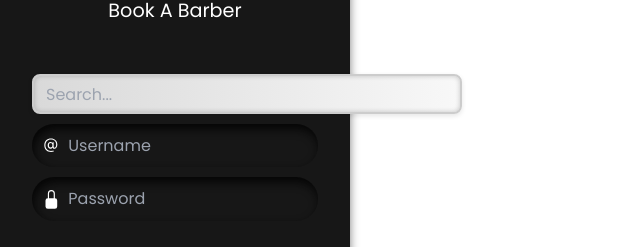
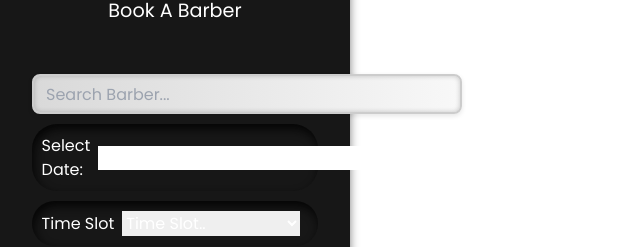
Before and after one commit to Dushyantbha012/barber, a React (Vite) app in the folder frontend-barber/: page /book-barber in a window 1280 px wide. Shown: the part 553-800 px from the top of the page, without its empty margins (0-640 px from the left). Built offline with nearby package versions, Linux system fonts and the light colour scheme.

Commit message:
Optimized Everything

```diff
--- a/frontend-barber/package.json
+++ b/frontend-barber/package.json
@@ -13,6 +13,7 @@
     "axios": "^1.6.8",
     "mdb-react-ui-kit": "^7.2.0",
     "react": "^18.2.0",
+    "react-datepicker": "^6.6.0",
     "react-dom": "^18.2.0",
     "react-router-dom": "^6.22.3",
     "recoil": "^0.7.7",
@@ -21,6 +22,7 @@
   },
   "devDependencies": {
     "@types/react": "^18.2.66",
+    "@types/react-datepicker": "^6.2.0",
     "@types/react-dom": "^18.2.22",
     "@typescript-eslint/eslint-plugin": "^7.2.0",
     "@typescript-eslint/parser": "^7.2.0",
--- a/frontend-barber/src/Components/Bookbarber.css
+++ b/frontend-barber/src/Components/Bookbarber.css
@@ -8,8 +8,7 @@
     background-color: #0a0a2a; /* Slightly lighter dark blue background */
 }
 
-.form {
-    width: 500px; /* Adjust the width of the card as needed */
+.form { /* Adjust the width of the card as needed */
     display: flex;
     flex-direction: column;
     gap: 10px;
--- a/frontend-barber/src/Components/Bookbarber.tsx
+++ b/frontend-barber/src/Components/Bookbarber.tsx
@@ -1,12 +1,61 @@
-import './Bookbarber.css'
-export default function Bookbarber()
-{
-    return (
-        <div className="flex justify-center items-center h-screen relative ">
-      <form className="form pb-10" >
+import React, { useState } from 'react';
+import DatePicker from 'react-datepicker';
+import 'react-datepicker/dist/react-datepicker.css';
+import './Bookbarber.css';
+
+export default function Bookbarber() {
+  const [selectedDate, setSelectedDate] = useState<Date | null>(null);
+
+  const handleDateChange = (date: Date | null) => {
+    setSelectedDate(date);
+  };
+
+  const [selectedTimeSlot, setSelectedTimeSlot] = useState<string | undefined>('');
+
+  const timeSlots = [
+    { startTime: '09:00 AM', endTime: '10:00 AM' },
+    { startTime: '10:00 AM', endTime: '11:00 AM' },
+    // Add more time slots as needed
+  ];
+
+  const handleTimeSlotChange = (timeSlot: string) => {
+    setSelectedTimeSlot(timeSlot);
+  };
+
+  return (
+    <div className="flex justify-center items-center h-screen relative ">
+      <form className="form pb-10 w-100">
         <p id="heading">Book A Barber</p>
-        <input type="text" className="search-input mb-5" placeholder="Search..." />
+        <input type="text" className="search-input w-auto" placeholder="Search Barber..." />
 
+        <div className="field w-9 mb-5 ">
+          <label htmlFor="basicDatePicker" className='pr-4 '>Select Date:</label>
+         <DatePicker
+            className='text-black w-[150px] pl-4 bg-gradient-to-r from-gray-300 to-gray-200 rounded'
+            selected={selectedDate}
+            onChange={handleDateChange}
+            dateFormat="dd/MM/yyyy"
+            minDate={new Date()}
+          />
+        </div>
+        <div>
+        <div>
+      <div className="field w-9 mb-5">
+        <label htmlFor="timeSlotPicker" className='pr-4'>Time Slot</label>
+        <select
+          id="timeSlotPicker"
+          className='text-black w-[150px] pl-4 bg-gradient-to-r from-gray-300 to-gray-200 rounded'
+          value={selectedTimeSlot}
+          onChange={(e) => handleTimeSlotChange(e.target.value)}
+        >
+          <option value="">Time Slot..</option>
+          {timeSlots.map((slot, index) => (
+            <option key={index} value={slot.startTime}>{`${slot.startTime} - ${slot.endTime}`}</option>
+          ))}
+        </select>
+      </div>
+    </div>
+    </div>
         <div className="field mb-3">
           <svg
             className="input-icon"
@@ -20,37 +69,19 @@ export default function Bookbarber()
           </svg>
           <input
             autoComplete="off"
-            placeholder="Username"
+            placeholder="Your Username"
             className="input-field"
             type="text"
           />
         </div>
-        <div className="field">
-          <svg
-            className="input-icon"
-            xmlns="http://www.w3.org/2000/svg"
-            width="16"
-            height="16"
-            fill="currentColor"
-            viewBox="0 0 16 16"
-          >
-            <path d="M8 1a2 2 0 0 1 2 2v4H6V3a2 2 0 0 1 2-2zm3 6V3a3 3 0 0 0-6 0v4a2 2 0 0 0-2 2v5a2 2 0 0 0 2 2h6a2 2 0 0 0 2-2V9a2 2 0 0 0-2-2z"></path>
-          </svg>
-          <input
-            placeholder="Password"
-            className="input-field"
-            type="password"
-          />
-        </div>
+
         <div className="btn">
-          <button className="button1 mr-5" type="submit">
-            &nbsp;&nbsp;&nbsp;&nbsp;&nbsp;&nbsp;Login&nbsp;&nbsp;&nbsp;&nbsp;&nbsp;&nbsp;
-          </button>
+
           <button className="button2">
-            Sign Up
+            Confirm Booking
           </button>
         </div>
       </form>
     </div>
-    )
+  );
 }
--- a/frontend-barber/src/Components/Header.tsx
+++ b/frontend-barber/src/Components/Header.tsx
@@ -14,6 +14,7 @@ function headerList() {
           onClick={() => {
             navigate("/login");
           }}
+          className="p-4"
         >
           Login
         </li>
@@ -21,6 +22,7 @@ function headerList() {
           onClick={() => {
             navigate("/signup");
           }}
+          className="p-4"
         >
           Sign Up
         </li>
@@ -33,6 +35,7 @@ function headerList() {
           onClick={() => {
             navigate("/UserProfile");
           }}
+          className="p-4"
         >
           Profile
         </li>
@@ -40,6 +43,7 @@ function headerList() {
           onClick={() => {
             navigate("/book");
           }}
+          className="p-4"
         >
           Book
         </li>
@@ -47,6 +51,7 @@ function headerList() {
           onClick={() => {
             navigate("/bookings");
           }}
+          className="p-4"
         >
           Bookings
         </li>
@@ -54,6 +59,7 @@ function headerList() {
           onClick={() => {
             navigate("/logout");
           }}
+          className="p-4"
         >
           LogOut
         </li>
@@ -66,6 +72,7 @@ function headerList() {
           onClick={() => {
             navigate("/BarberProfile");
           }}
+          className="p-4"
         >
           Profile
         </li>
@@ -73,6 +80,7 @@ function headerList() {
           onClick={() => {
             navigate("/bookings");
           }}
+          className="p-4"
         >
           Bookings
         </li>
@@ -80,6 +88,7 @@ function headerList() {
           onClick={() => {
             navigate("/logout");
           }}
+          className="p-4"
         >
           LogOut
         </li>
@@ -92,6 +101,7 @@ function headerList() {
           onClick={() => {
             navigate("/OwnerProfile");
           }}
+          className="p-4"
         >
           Profile
         </li>
@@ -99,6 +109,7 @@ function headerList() {
           onClick={() => {
             navigate("/barbers");
           }}
+          className="p-4"
         >
           Barbers
         </li>
@@ -106,6 +117,7 @@ function headerList() {
           onClick={() => {
             navigate("/bookings");
           }}
+          className="p-4"
         >
           Bookings
         </li>
@@ -113,6 +125,7 @@ function headerList() {
           onClick={() => {
             navigate("/analytics");
           }}
+          className="p-4"
         >
           Analytics
         </li>
@@ -120,6 +133,7 @@ function headerList() {
           onClick={() => {
             navigate("/logout");
           }}
+          className="p-4"
         >
           LogOut
         </li>
@@ -197,13 +211,15 @@ export function Header() {
         >
           <ul className="font-large flex flex-col p-4 md:p-0 mt-4 border rounded-lg md:flex-row md:space-x-6 rtl:space-x-reverse md:mt-0 md:border-0 md:bg-gray-80 border-gray-700 justify-center">
             {Menuitems.map((item, index) => (
-              <button key={index} className="md:inline-block">
-                <i
+              <button key={index} className="md:inline-block text-white">
+                <li
                   className={item.icon}
+
                   onClick={() => {
                     navigate(item.url);
                   }}
-                ></i>
+                ></li>
+
                 {item.title}
               </button>
             ))}
@@ -230,7 +246,7 @@ export function Header() {
             onMouseEnter={handleMouseEnter}
             onMouseLeave={handleMouseLeave}
           >
-            <ul className="py-2">{headerList(isLoggedIn)}</ul>
+            <ul className="py-2">{headerList()}</ul>
           </div>
 
         </div>
--- a/frontend-barber/src/Components/UserBookings.tsx
+++ b/frontend-barber/src/Components/UserBookings.tsx
@@ -1,8 +1,52 @@
-export default function UserBookings()
-{
-    return(
-        <div>
-            This is bookings
+import React, { useState, useEffect } from 'react';
+
+interface Booking {
+    date: Date;
+    barber: string;
+    completed: boolean;
+}
+
+export default function UserBookings(): JSX.Element {
+    const [bookings, setBookings] = useState<Booking[]>([]);
+
+    useEffect(() => {
+        fetchUserBookings();
+    }, []);
+
+    const fetchUserBookings = async () => {
+        try {
+            const response = await fetch('http://localhost:3000/user/user-bookings', {
+                method: 'GET',
+                headers: {
+                    'Content-Type': 'application/json',
+                }
+            });
+            if (response.ok) {
+                const data = await response.json();
+                setBookings(data.bookings);
+            } else {
+                console.error('Failed to fetch user bookings');
+            }
+        } catch (error) {
+            console.error('Error fetching user bookings:', error);
+        }
+    };
+
+    return (
+        <div className="flex justify-center items-center h-screen relative ">
+              <form className="form pb-10 w-100">
+                <p id="heading">Your Bookings</p>
+                <input type="text" className="search-input w-auto" placeholder="Search Bookings..." />
+                <ul>
+                    {bookings.map((booking: Booking, index: number) => (
+                        <li key={index} className='text-black rounded bg-gradient-to-r from-gray-300 to-gray-200 p-2 mb-2' >
+                            <p>{`Barber: ${booking.barber}`}</p>
+                            <p>{`Date: ${new Date(booking.date).toLocaleDateString()}`}</p>
+                            <p>{`Completed: ${booking.completed ? 'Yes' : 'No'}`}</p>
+                        </li>
+                    ))}
+                </ul>
+            </form>
         </div>
-    )
+    );
 }
```
Also changed, not shown: 2 other files (tests, documents, lock files or other folders).
